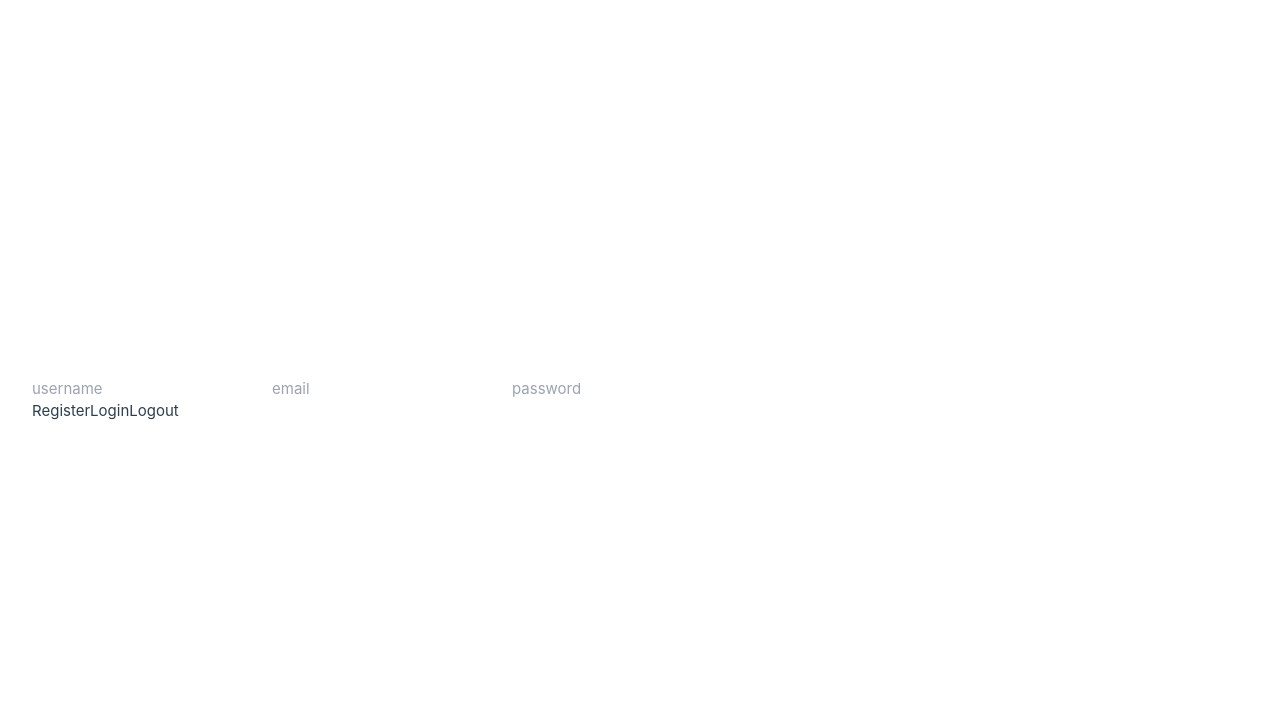
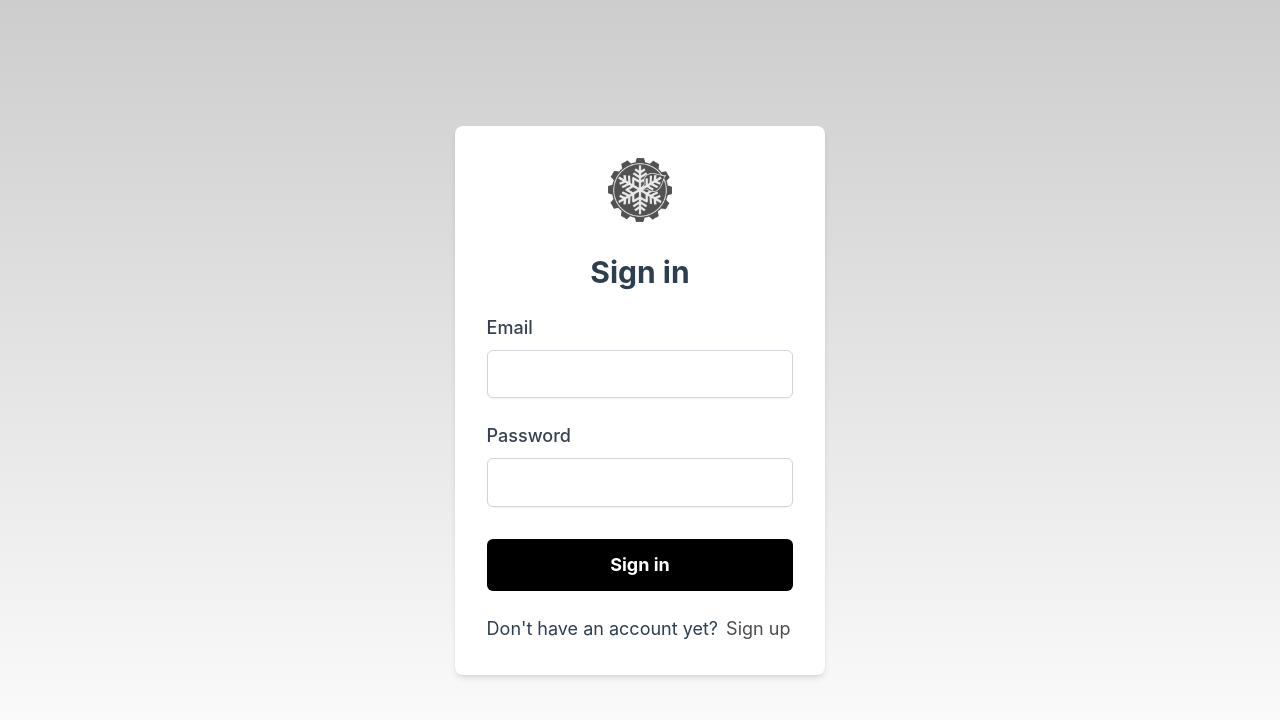
Before and after one commit to norlab-ulaval/libpointmatcher-server, a Vue app in the folder web/libpointmatcher-server-interface/: page / in a window 1280 px wide. Shown: the top 720 px of the page. Built offline with nearby package versions, Linux system fonts and the light colour scheme.

Commit message:
Initialize sign-in page template with Tailwind styles

```diff
--- a/web/libpointmatcher-server-interface/src/App.vue
+++ b/web/libpointmatcher-server-interface/src/App.vue
@@ -1,22 +1,20 @@
 <template>
   <div>
-    <div style="display: flex;">
-      <input v-model="username" type="text" placeholder="username" />
-      <input v-model="email" type="text" placeholder="email" />
-      <input v-model="password" type="password" placeholder="password" />
-    </div>
-    <button @click="register_(username, email, password)">Register</button>
-    <button @click="login_(username, password)">Login</button>
-    <button @click="logout_()">Logout</button>
+    <SignIn/>
   </div>
 </template>
 
 <script>
 import { RouterLink, RouterView } from 'vue-router'
 import HelloWorld from './components/HelloWorld.vue'
+import SignIn from './components/SignIn.vue';
 import { register, login, logout } from './api';
 
 export default {
+  name: "app",
+  components: {
+    SignIn
+  },
   data() {
     return {
       username: '',
@@ -39,7 +37,7 @@ export default {
 
 </script>
 
-<style scoped>
+<!-- <style scoped>
 header {
   line-height: 1.5;
   max-height: 100vh;
@@ -101,4 +99,4 @@ nav a:first-of-type {
     margin-top: 1rem;
   }
 }
-</style>
+</style> -->
--- a/web/libpointmatcher-server-interface/src/assets/main.css
+++ b/web/libpointmatcher-server-interface/src/assets/main.css
@@ -15,12 +15,6 @@ a,
   padding: 3px;
 }
 
-@media (hover: hover) {
-  a:hover {
-    background-color: hsla(160, 100%, 37%, 0.2);
-  }
-}
-
 @media (min-width: 1024px) {
   body {
     display: flex;
@@ -28,7 +22,9 @@ a,
   }
 
   #app {
-    display: grid;
+    display: flex;
+    justify-content: center; /* Centre horizontalement */
+    align-items: center; /* Centre verticalement */
     grid-template-columns: 1fr 1fr;
     padding: 0 2rem;
   }
--- /dev/null
+++ b/web/libpointmatcher-server-interface/src/components/SignIn.vue
@@ -0,0 +1,57 @@
+<template>
+    <div class="flex items-center justify-center min-h-screen ">
+      <div class="w-full max-w-md p-8 bg-white rounded-lg shadow-md">
+        <form>
+          <div class="flex justify-center mb-8">
+            <!-- Place your logo here -->
+            <img src="/public/logo.png" alt="logo" class="h-16 w-16"> <!-- Logo plus grand -->
+          </div>
+
+          <h2 class="text-center text-3xl font-bold mb-6">Sign in</h2> <!-- Titre plus grand -->
+
+          <div class="mb-6">
+            <label for="email" class="block text-lg font-medium text-gray-700">Email</label>
+            <input type="email" id="email" required class="mt-2 block w-full px-4 py-3 border border-gray-300 rounded-md shadow-sm focus:outline-none focus:ring-indigo-500 focus:border-indigo-500" />
+          </div>
+
+          <div class="mb-8">
+            <label for="password" class="block text-lg font-medium text-gray-700">Password</label>
+            <input type="password" id="password" required class="mt-2 block w-full px-4 py-3 border border-gray-300 rounded-md shadow-sm focus:outline-none focus:ring-indigo-500 focus:border-indigo-500" />
+          </div>
+
+          <button type="submit" class="w-full px-5 py-3 font-bold text-white bg-black rounded-md text-lg hover:bg-gray-700">Sign in</button>
+        </form>
+
+        <p class="mt-6 text-center text-lg">
+          Don't have an account yet?
+          <router-link to="/signup" class="text-black opacity-70 hover:text-gray-500">Sign up</router-link>
+        </p>
+      </div>
+    </div>
+  </template>
+
+
+<!-- <script>
+export default {
+  data() {
+    return {
+      username: '',
+      password: '',
+    }
+  },
+  methods: {
+    login() {
+      this.$emit('login', this.user.email, this.user.password);
+    }
+  }
+};
+</script> -->
+
+<style>
+body {
+  background: linear-gradient(to top, white, #CDCDCD);
+  margin: 0;
+  height: 100%;
+  width: 100%;
+}
+</style>
```
Also changed, not shown: web/libpointmatcher-server-interface/public/logo.png (added).
